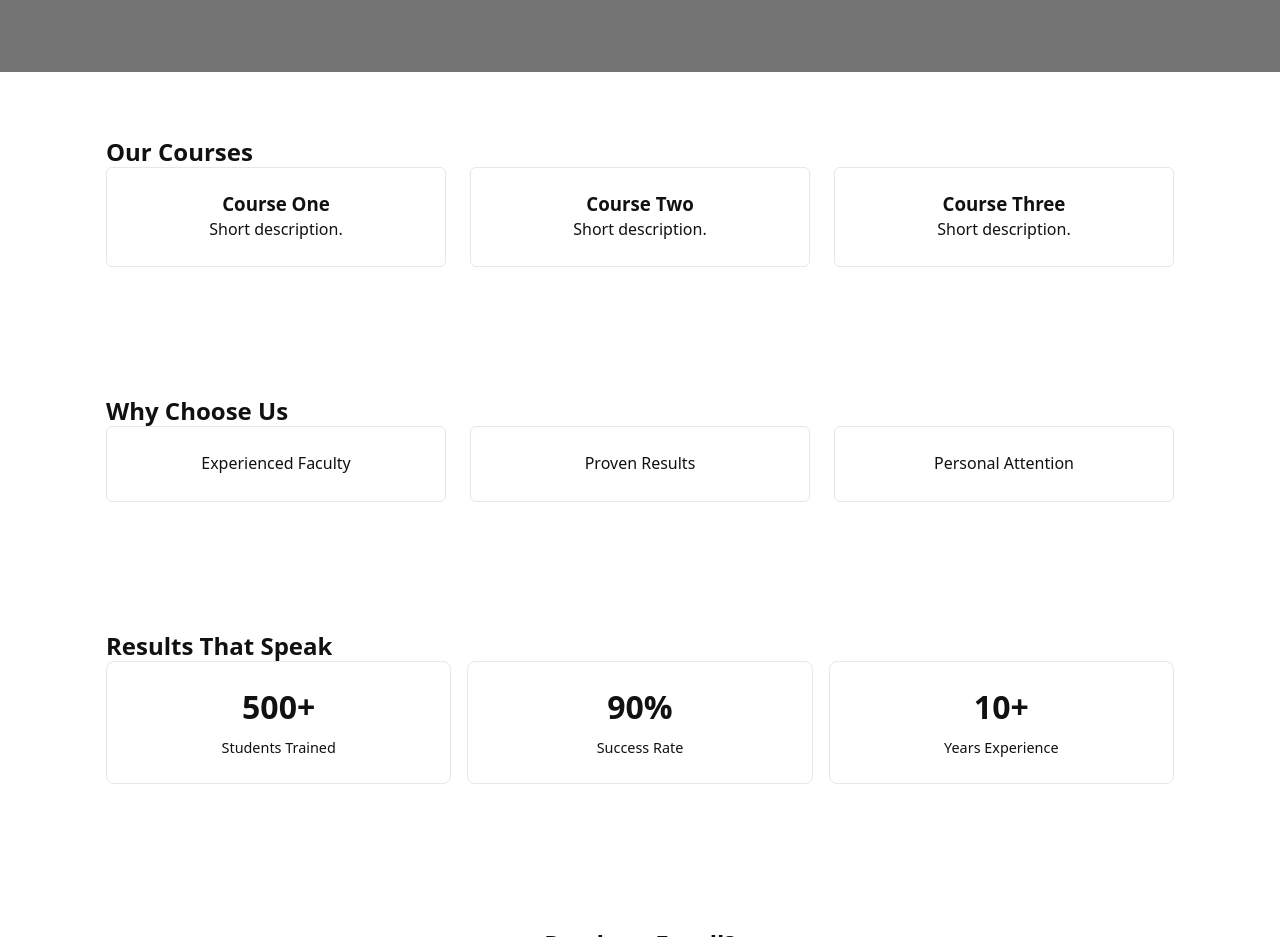
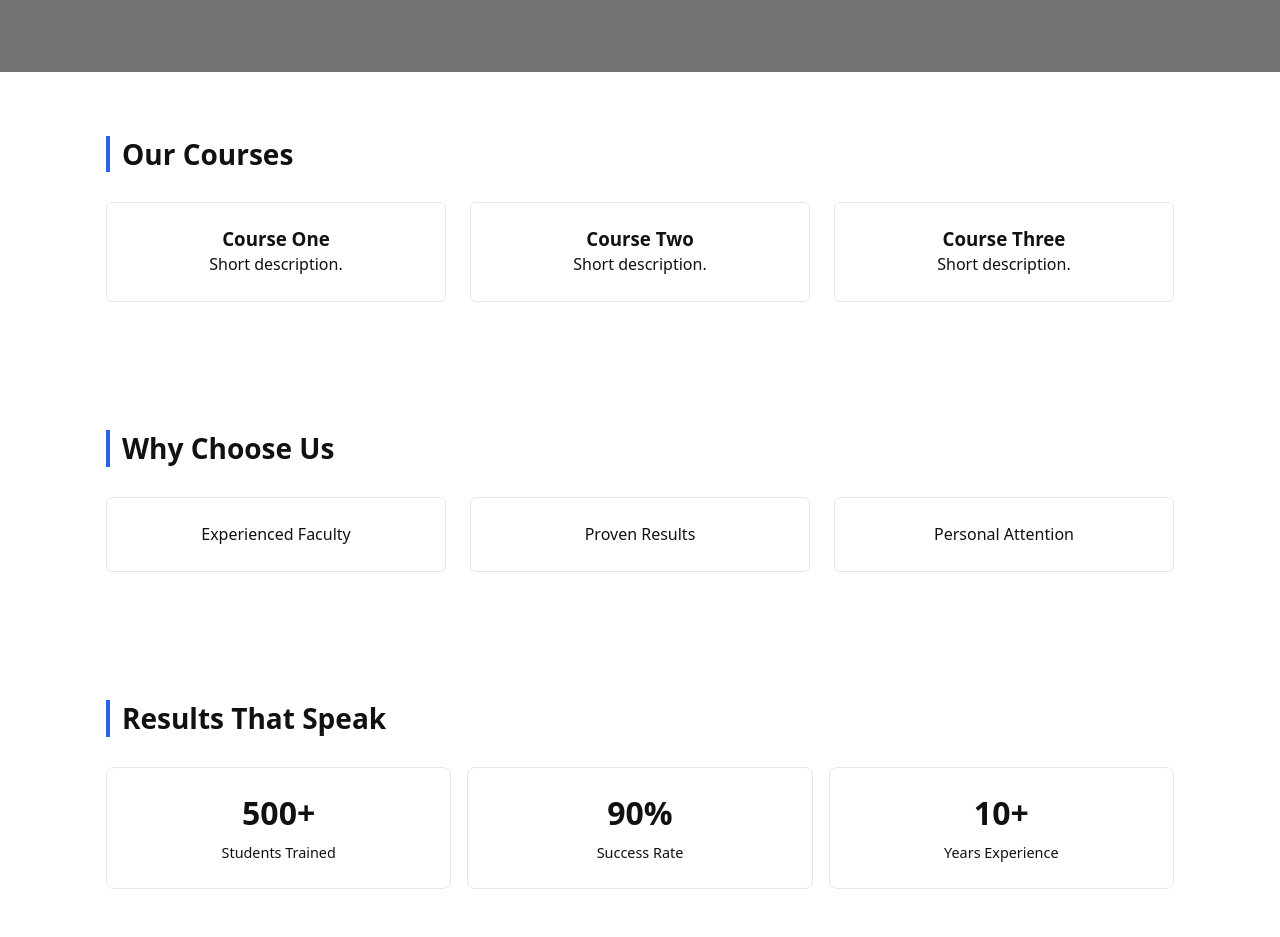
Before and after one commit to neocodes061/demo-1, a plain HTML site: page index.html in a window 1280 px wide. Shown: the part 560-1497 px from the top of the page. Drawn offline with Linux system fonts and the light colour scheme.

Commit message:
fixed sction headers'

```diff
--- a/assets/css/components.css
+++ b/assets/css/components.css
@@ -71,6 +71,14 @@
 }
 
 
+.section-title {
+  border-left: 4px solid #2563eb;
+  padding-left: 12px;
+  margin-bottom: 30px; /* space below heading */
+  font-size: 28px;
+}
+
+
 @media (max-width: 768px) {
 
   .btn {
--- a/index.html
+++ b/index.html
@@ -38,7 +38,7 @@
 
   <section id="courses">
     <div class="container">
-      <h2>Our Courses</h2>
+      <h2 class="section-title">Our Courses</h2>
       <div class="grid grid-3">
         <div class="card">
           <h3>Course One</h3>
@@ -58,7 +58,7 @@
 
   <section id="why-us">
     <div class="container">
-      <h2>Why Choose Us</h2>
+      <h2 class="section-title">Why Choose Us</h2>
       <div class="grid grid-3">
         <div class="card">Experienced Faculty</div>
         <div class="card">Proven Results</div>
@@ -69,7 +69,7 @@
 
 <section id="results">
   <div class="container">
-    <h2>Results That Speak</h2>
+    <h2 class="section-title">Results That Speak</h2>
 
     <div class="stats-scroll">
       <div class="stat-card">
```
